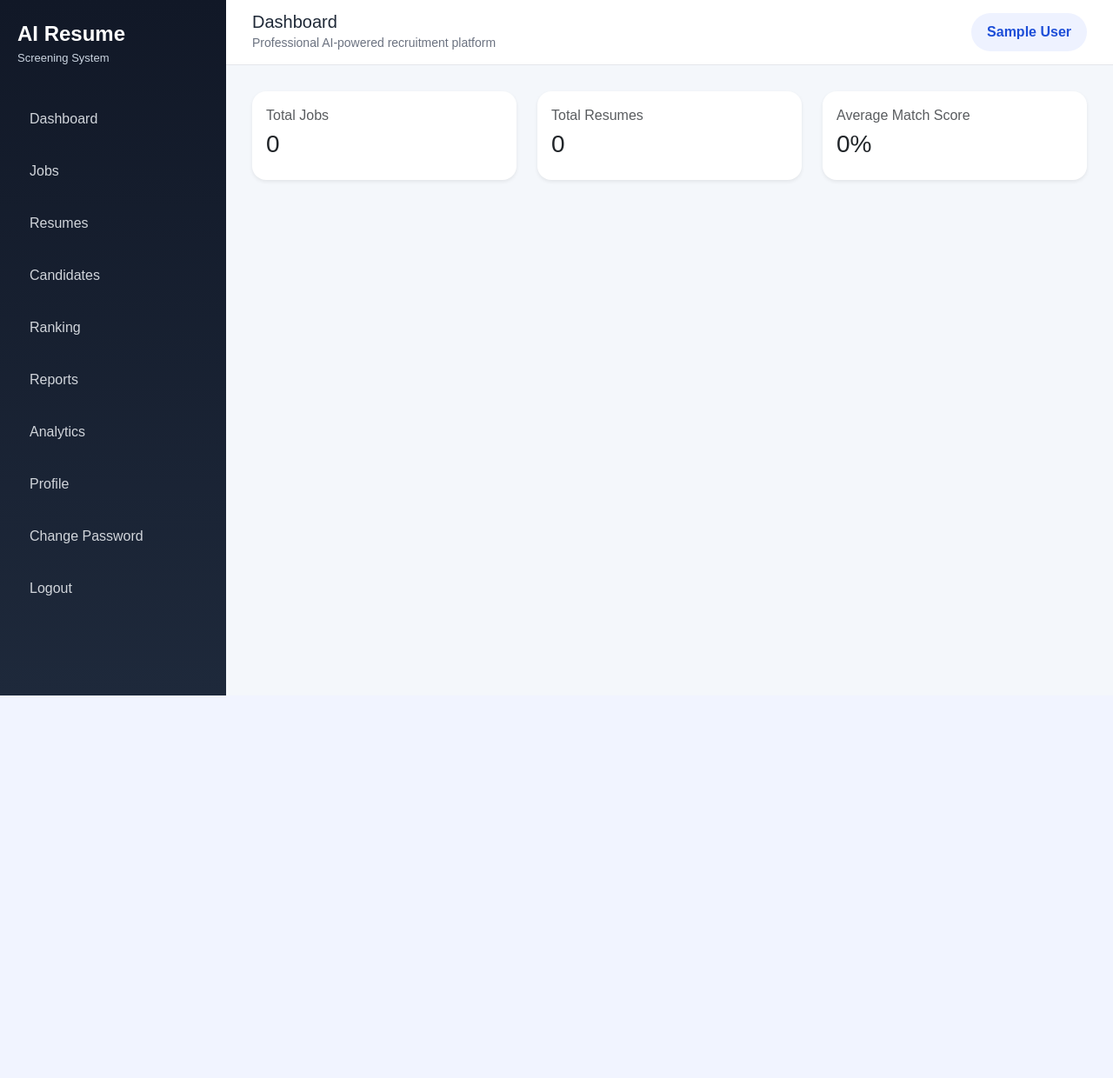
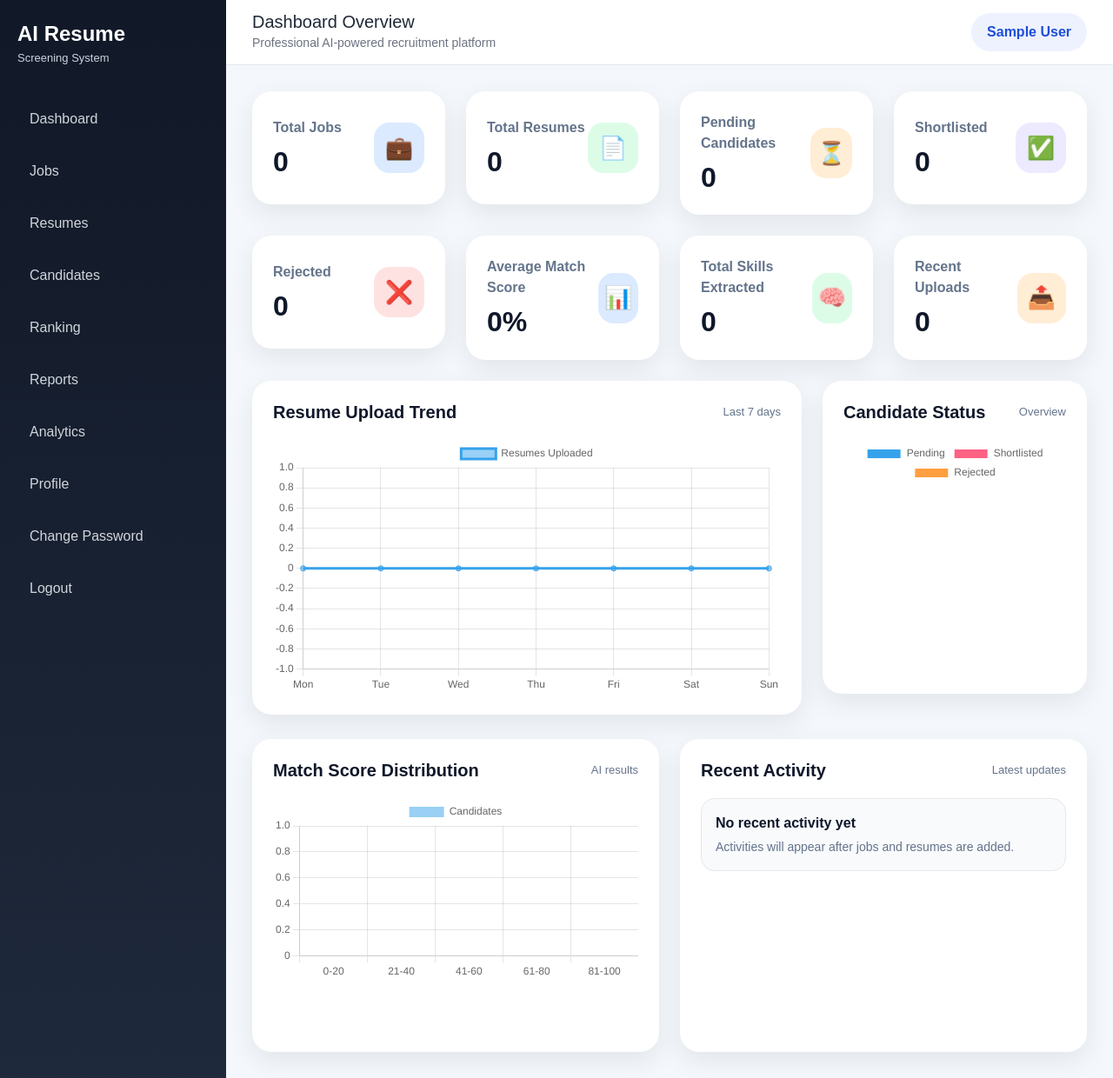
Before and after one commit to Lakiindu/AI-Resume-Screening-System, a Flask app: page / in a window 1280 px wide. Shown: the whole page at 87% size. Before the commit the page ends 800 px from the top, so only its background shows below. Run offline with Flask 3, Linux system fonts and the light colour scheme; the visitor is signed in with stand-in values (Sample User, id 1).

Commit message:
Design professional dashboard with statistics cards and charts

```diff
--- a/static/css/style.css
+++ b/static/css/style.css
@@ -85,3 +85,111 @@ body {
 .login-card {
     max-width: 420px;
 }
+
+.stat-card {
+    background: white;
+    border-radius: 22px;
+    padding: 24px;
+    box-shadow: 0 10px 30px rgba(15, 23, 42, 0.08);
+    display: flex;
+    align-items: center;
+    justify-content: space-between;
+    min-height: 130px;
+    transition: 0.3s ease;
+}
+
+.stat-card:hover {
+    transform: translateY(-4px);
+}
+
+.stat-card p {
+    color: #64748b;
+    margin-bottom: 8px;
+    font-weight: 600;
+}
+
+.stat-card h3 {
+    font-size: 32px;
+    font-weight: 800;
+    margin: 0;
+    color: #0f172a;
+}
+
+.stat-icon {
+    width: 58px;
+    height: 58px;
+    border-radius: 18px;
+    display: flex;
+    align-items: center;
+    justify-content: center;
+    font-size: 26px;
+}
+
+.bg-blue {
+    background: #dbeafe;
+}
+
+.bg-green {
+    background: #dcfce7;
+}
+
+.bg-orange {
+    background: #ffedd5;
+}
+
+.bg-purple {
+    background: #ede9fe;
+}
+
+.bg-red {
+    background: #fee2e2;
+}
+
+.dashboard-panel {
+    background: white;
+    border-radius: 22px;
+    padding: 24px;
+    box-shadow: 0 10px 30px rgba(15, 23, 42, 0.08);
+    min-height: 360px;
+}
+
+.panel-header {
+    display: flex;
+    align-items: center;
+    justify-content: space-between;
+    margin-bottom: 20px;
+}
+
+.panel-header h5 {
+    margin: 0;
+    font-weight: 800;
+    color: #0f172a;
+}
+
+.panel-header span {
+    font-size: 13px;
+    color: #64748b;
+}
+
+.activity-list {
+    display: flex;
+    flex-direction: column;
+    gap: 15px;
+}
+
+.activity-item {
+    padding: 16px;
+    border-radius: 16px;
+    background: #f8fafc;
+    border: 1px solid #e5e7eb;
+}
+
+.activity-item strong {
+    color: #0f172a;
+}
+
+.activity-item p {
+    margin: 5px 0 0;
+    color: #64748b;
+    font-size: 14px;
+}
--- /dev/null
+++ b/static/js/dashboard.js
@@ -0,0 +1,61 @@
+// Resume Upload Trend Chart
+const uploadTrendChart = document.getElementById("uploadTrendChart");
+
+if (uploadTrendChart) {
+    new Chart(uploadTrendChart, {
+        type: "line",
+        data: {
+            labels: ["Mon", "Tue", "Wed", "Thu", "Fri", "Sat", "Sun"],
+            datasets: [{
+                label: "Resumes Uploaded",
+                data: [0, 0, 0, 0, 0, 0, 0],
+                tension: 0.4
+            }]
+        },
+        options: {
+            responsive: true,
+            plugins: {
+                legend: {
+                    display: true
+                }
+            }
+        }
+    });
+}
+
+// Candidate Status Chart
+const candidateStatusChart = document.getElementById("candidateStatusChart");
+
+if (candidateStatusChart) {
+    new Chart(candidateStatusChart, {
+        type: "doughnut",
+        data: {
+            labels: ["Pending", "Shortlisted", "Rejected"],
+            datasets: [{
+                data: [0, 0, 0]
+            }]
+        },
+        options: {
+            responsive: true
+        }
+    });
+}
+
+// Match Score Distribution Chart
+const scoreDistributionChart = document.getElementById("scoreDistributionChart");
+
+if (scoreDistributionChart) {
+    new Chart(scoreDistributionChart, {
+        type: "bar",
+        data: {
+            labels: ["0-20", "21-40", "41-60", "61-80", "81-100"],
+            datasets: [{
+                label: "Candidates",
+                data: [0, 0, 0, 0, 0]
+            }]
+        },
+        options: {
+            responsive: true
+        }
+    });
+}
--- a/templates/dashboard/index.html
+++ b/templates/dashboard/index.html
@@ -1,39 +1,153 @@
 {% extends "layouts/base.html" %}
 
 {% set title = "Dashboard | AI Resume Screening System" %}
-{% set page_title = "Dashboard" %}
+{% set page_title = "Dashboard Overview" %}
 
 {% block content %}
 
-<div class="row g-4">
+<div class="row g-4 mb-4">
 
-    <div class="col-md-4">
-        <div class="card shadow-sm border-0 rounded-4">
-            <div class="card-body">
-                <p class="text-muted mb-1">Total Jobs</p>
+    <div class="col-xl-3 col-md-6">
+        <div class="stat-card">
+            <div>
+                <p>Total Jobs</p>
                 <h3>0</h3>
             </div>
+            <div class="stat-icon bg-blue">💼</div>
         </div>
     </div>
 
-    <div class="col-md-4">
-        <div class="card shadow-sm border-0 rounded-4">
-            <div class="card-body">
-                <p class="text-muted mb-1">Total Resumes</p>
+    <div class="col-xl-3 col-md-6">
+        <div class="stat-card">
+            <div>
+                <p>Total Resumes</p>
                 <h3>0</h3>
             </div>
+            <div class="stat-icon bg-green">📄</div>
         </div>
     </div>
 
-    <div class="col-md-4">
-        <div class="card shadow-sm border-0 rounded-4">
-            <div class="card-body">
-                <p class="text-muted mb-1">Average Match Score</p>
+    <div class="col-xl-3 col-md-6">
+        <div class="stat-card">
+            <div>
+                <p>Pending Candidates</p>
+                <h3>0</h3>
+            </div>
+            <div class="stat-icon bg-orange">⏳</div>
+        </div>
+    </div>
+
+    <div class="col-xl-3 col-md-6">
+        <div class="stat-card">
+            <div>
+                <p>Shortlisted</p>
+                <h3>0</h3>
+            </div>
+            <div class="stat-icon bg-purple">✅</div>
+        </div>
+    </div>
+
+</div>
+
+<div class="row g-4 mb-4">
+
+    <div class="col-xl-3 col-md-6">
+        <div class="stat-card">
+            <div>
+                <p>Rejected</p>
+                <h3>0</h3>
+            </div>
+            <div class="stat-icon bg-red">❌</div>
+        </div>
+    </div>
+
+    <div class="col-xl-3 col-md-6">
+        <div class="stat-card">
+            <div>
+                <p>Average Match Score</p>
                 <h3>0%</h3>
+            </div>
+            <div class="stat-icon bg-blue">📊</div>
+        </div>
+    </div>
+
+    <div class="col-xl-3 col-md-6">
+        <div class="stat-card">
+            <div>
+                <p>Total Skills Extracted</p>
+                <h3>0</h3>
+            </div>
+            <div class="stat-icon bg-green">🧠</div>
+        </div>
+    </div>
+
+    <div class="col-xl-3 col-md-6">
+        <div class="stat-card">
+            <div>
+                <p>Recent Uploads</p>
+                <h3>0</h3>
+            </div>
+            <div class="stat-icon bg-orange">📤</div>
+        </div>
+    </div>
+
+</div>
+
+<div class="row g-4">
+
+    <div class="col-lg-8">
+        <div class="dashboard-panel">
+            <div class="panel-header">
+                <h5>Resume Upload Trend</h5>
+                <span>Last 7 days</span>
+            </div>
+            <canvas id="uploadTrendChart"></canvas>
+        </div>
+    </div>
+
+    <div class="col-lg-4">
+        <div class="dashboard-panel">
+            <div class="panel-header">
+                <h5>Candidate Status</h5>
+                <span>Overview</span>
+            </div>
+            <canvas id="candidateStatusChart"></canvas>
+        </div>
+    </div>
+
+</div>
+
+<div class="row g-4 mt-1">
+
+    <div class="col-lg-6">
+        <div class="dashboard-panel">
+            <div class="panel-header">
+                <h5>Match Score Distribution</h5>
+                <span>AI results</span>
+            </div>
+            <canvas id="scoreDistributionChart"></canvas>
+        </div>
+    </div>
+
+    <div class="col-lg-6">
+        <div class="dashboard-panel">
+            <div class="panel-header">
+                <h5>Recent Activity</h5>
+                <span>Latest updates</span>
+            </div>
+
+            <div class="activity-list">
+                <div class="activity-item">
+                    <strong>No recent activity yet</strong>
+                    <p>Activities will appear after jobs and resumes are added.</p>
+                </div>
             </div>
         </div>
     </div>
 
 </div>
 
+<script src="https://cdn.jsdelivr.net/npm/chart.js"></script>
+<script src="{{ url_for('static', filename='js/dashboard.js') }}"></script>
+
 {% endblock %}
```
